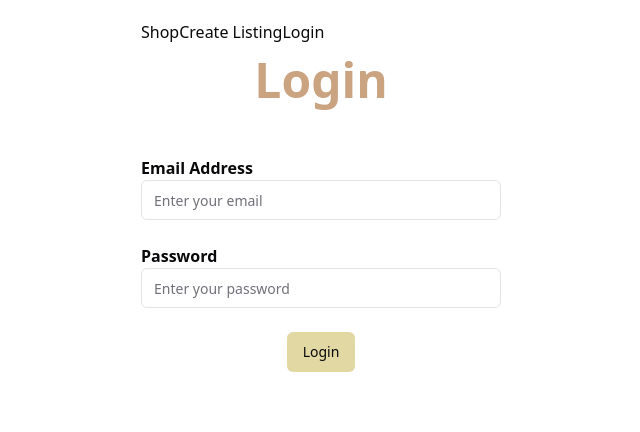
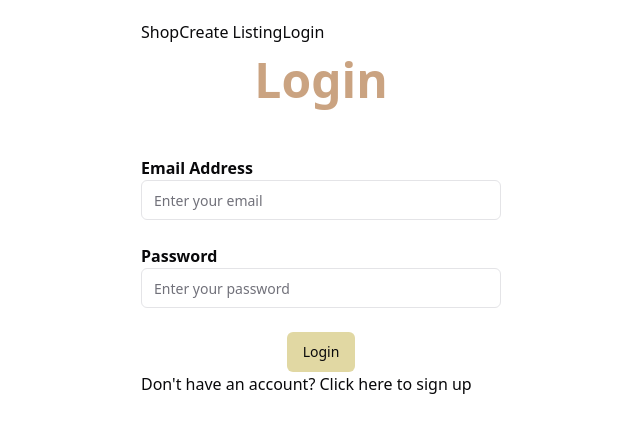
Before and after one commit to declspecl/bookmarket, a React (Vite) app in the folder bookmarket-website/: page /login in a window 1280 px wide. Shown: the top 432 px of the page, without its empty margins (319-959 px from the left). Built offline with nearby package versions, Linux system fonts and the light colour scheme.

Commit message:
Implement react link to login/signup

```diff
--- a/bookmarket-website/src/pages/LoginPage.tsx
+++ b/bookmarket-website/src/pages/LoginPage.tsx
@@ -4,6 +4,7 @@
 import { Input } from "@/components/ui/input";
 import { Button } from "@/components/ui/button";
 import { useState } from "react";
+import { Link } from "react-router-dom";
 
 export function LoginPage() {
     const [inputtedEmail, setInputtedEmail] = useState("");
@@ -49,6 +50,10 @@
                     <Button>Login</Button>
                 </div>
             </div>
+                 {/*Sign-up Prompt*/}
+            <p className="signup-prompt">
+                Don't have an account? <Link to="/signup">Click here</Link> to sign up
+            </p>
         </div>
     );
 }
```
Also changed, not shown: bookmarket-website/src/pages/SignUpPage.tsx (+5 -5 lines).
